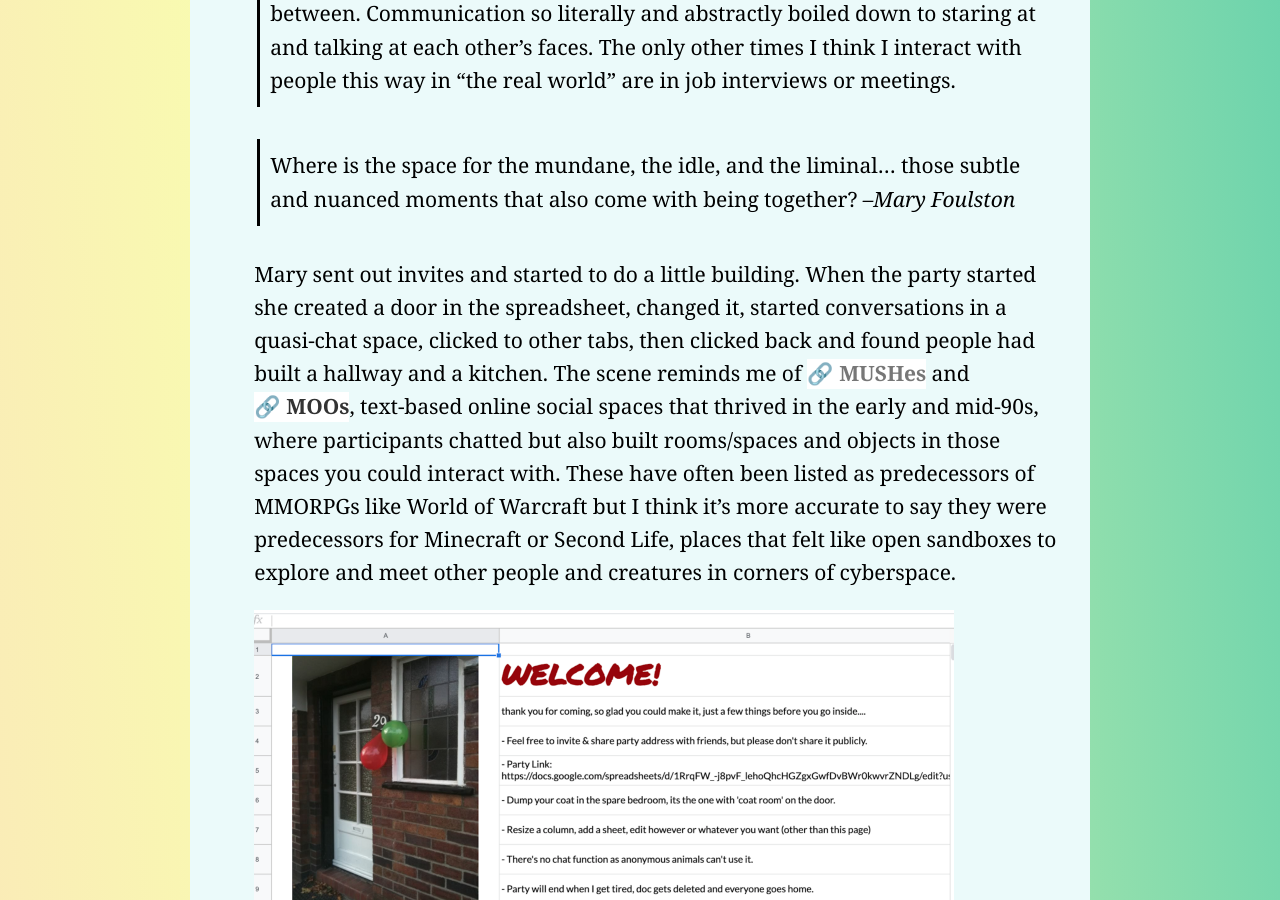
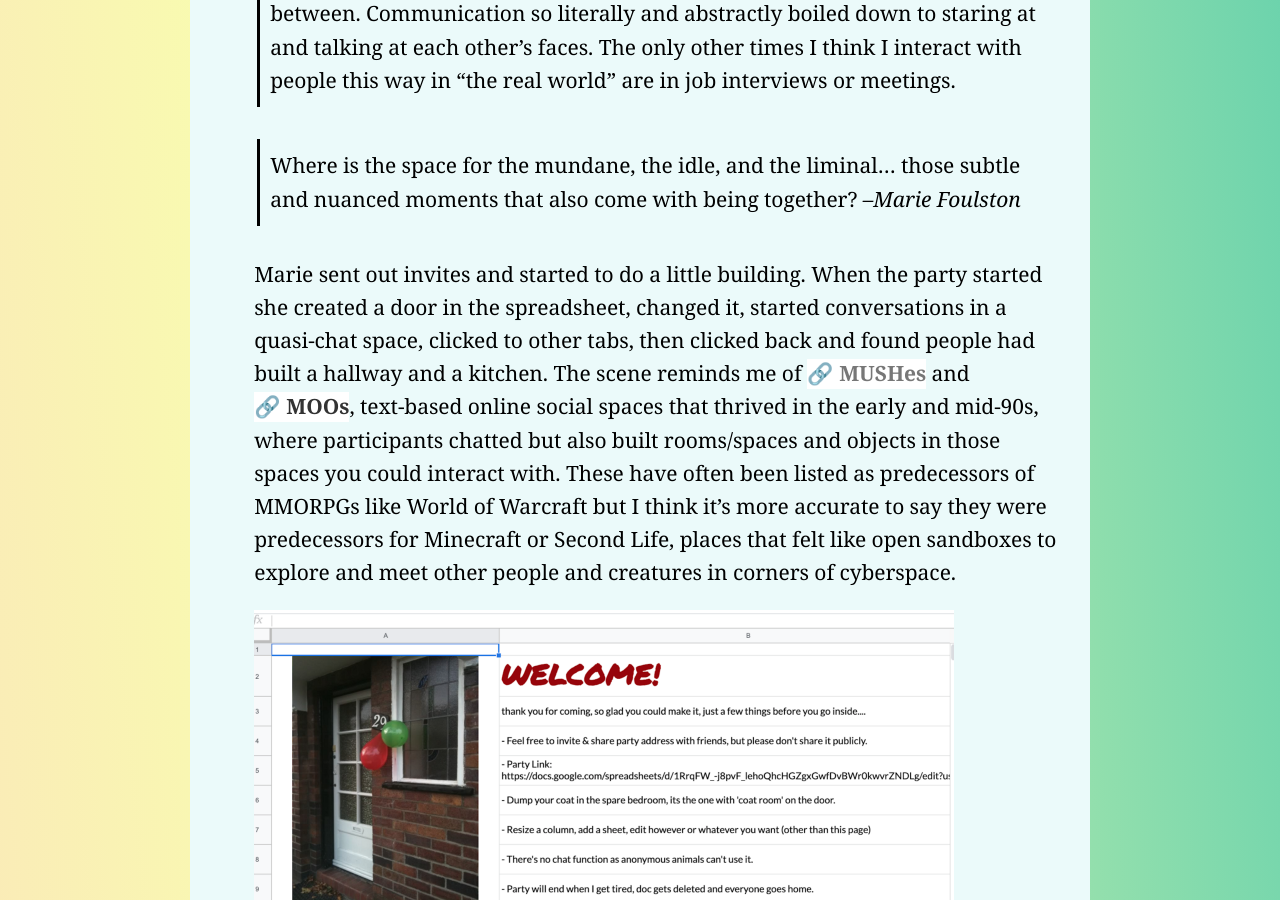
Before and after one commit to lee2sman/nosebook, a Jekyll site: the page built from _posts/2020-08-19-chatrooms-clogs-spaces.md, in a window 1280 px wide and 900 px high, scrolled down 3181 px. Built offline with Jekyll 4.4.1, drawn with Linux system fonts in a browser that asks for light colours; some of the changed text lies outside the part shown.

Commit message:
fixed spelling of marie's name

```diff
--- a/_posts/2020-08-19-chatrooms-clogs-spaces.md
+++ b/_posts/2020-08-19-chatrooms-clogs-spaces.md
@@ -25,23 +25,23 @@ Which brings me to Jitsi and Zoom, the platforms for live simultaneous video cha
 
 ### Spreadsheet Parties (and Etherpad)
 
-In May Mary Foulston hosted a party in google docs and [posted](https://onezero.medium.com/party-in-a-shared-google-doc-d576c565706e) an article about the experience.
+In May Marie Foulston hosted a party in google docs and [posted](https://onezero.medium.com/party-in-a-shared-google-doc-d576c565706e) an article about the experience.
 
 > Social video calls exhaust me. Face to face, voice to voice, with nothing in between. Communication so literally and abstractly boiled down to staring at and talking at each other’s faces. The only other times I think I interact with people this way in “the real world” are in job interviews or meetings.
 
-> Where is the space for the mundane, the idle, and the liminal… those subtle and nuanced moments that also come with being together? *--Mary Foulston*
+> Where is the space for the mundane, the idle, and the liminal… those subtle and nuanced moments that also come with being together? *--Marie Foulston*
 
-Mary sent out invites and started to do a little building. When the party started she created a door in the spreadsheet, changed it, started conversations in a quasi-chat space, clicked to other tabs, then clicked back and found people had built a hallway and a kitchen. The scene reminds me of [MUSHes](
+Marie sent out invites and started to do a little building. When the party started she created a door in the spreadsheet, changed it, started conversations in a quasi-chat space, clicked to other tabs, then clicked back and found people had built a hallway and a kitchen. The scene reminds me of [MUSHes](
 ) and [MOOs](https://en.wikipedia.org/wiki/MOO), text-based online social spaces that thrived in the early and mid-90s, where participants chatted but also built rooms/spaces and objects in those spaces you could interact with. These have often been listed as predecessors of MMORPGs like World of Warcraft but I think it's more accurate to say they were predecessors for Minecraft or Second Life, places that felt like open sandboxes to explore and meet other people and creatures in corners of cyberspace.
 
 ![Party in a spreadsheet]({{"images/chatrooms/spreadsheet.png" | absolute_url}})
-*Party in a spreadsheet, image by [Mary Foulston](https://onezero.medium.com/party-in-a-shared-google-doc-d576c565706e)*
+*Party in a spreadsheet, image by [Marie Foulston](https://onezero.medium.com/party-in-a-shared-google-doc-d576c565706e)*
 
 Back to the google doc in a spreadsheet: Like these early MUDs/MUSHes/MOOs I've mentioned, the action happens by way of text mostly, by people describing what they're doing or seeing or engaging in conversation. There is also a type of collaborative art-making that is essentially creating pixel art by filling spreadsheet cells with color.
 
-I think this feels exciting because it's using corporatized software in a way that feels new and experimental and low-stakes. It's mostly anonymous, though of course the participants were friends, or friends-of-friends of Mary.
+I think this feels exciting because it's using corporatized software in a way that feels new and experimental and low-stakes. It's mostly anonymous, though of course the participants were friends, or friends-of-friends of Marie.
 
-> In the absence of the cultural spaces my work usually occupies, I’ve found myself chasing the social rituals they evoke and the reverence they embody through abstract digital recreations and pastiche. In these spaces, familiar feelings and experiences reverberate and mix with new ones. *--Mary Foulston*
+> In the absence of the cultural spaces my work usually occupies, I’ve found myself chasing the social rituals they evoke and the reverence they embody through abstract digital recreations and pastiche. In these spaces, familiar feelings and experiences reverberate and mix with new ones. *--Marie Foulston*
 
 This spirit of old and new, and using technology to support conversation and experimental building of space or art or ideas - that for me feels potentially exciting and points to avenues worth further exploration.
 
```
